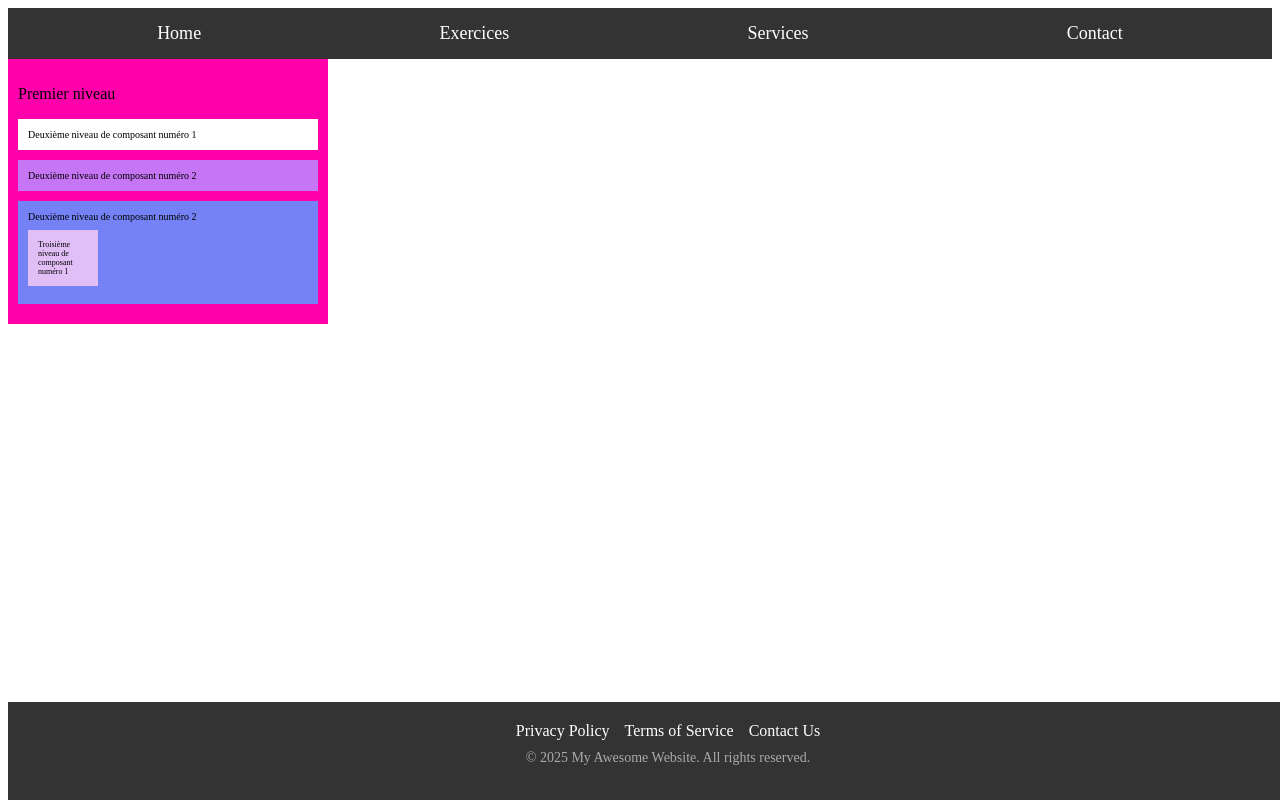
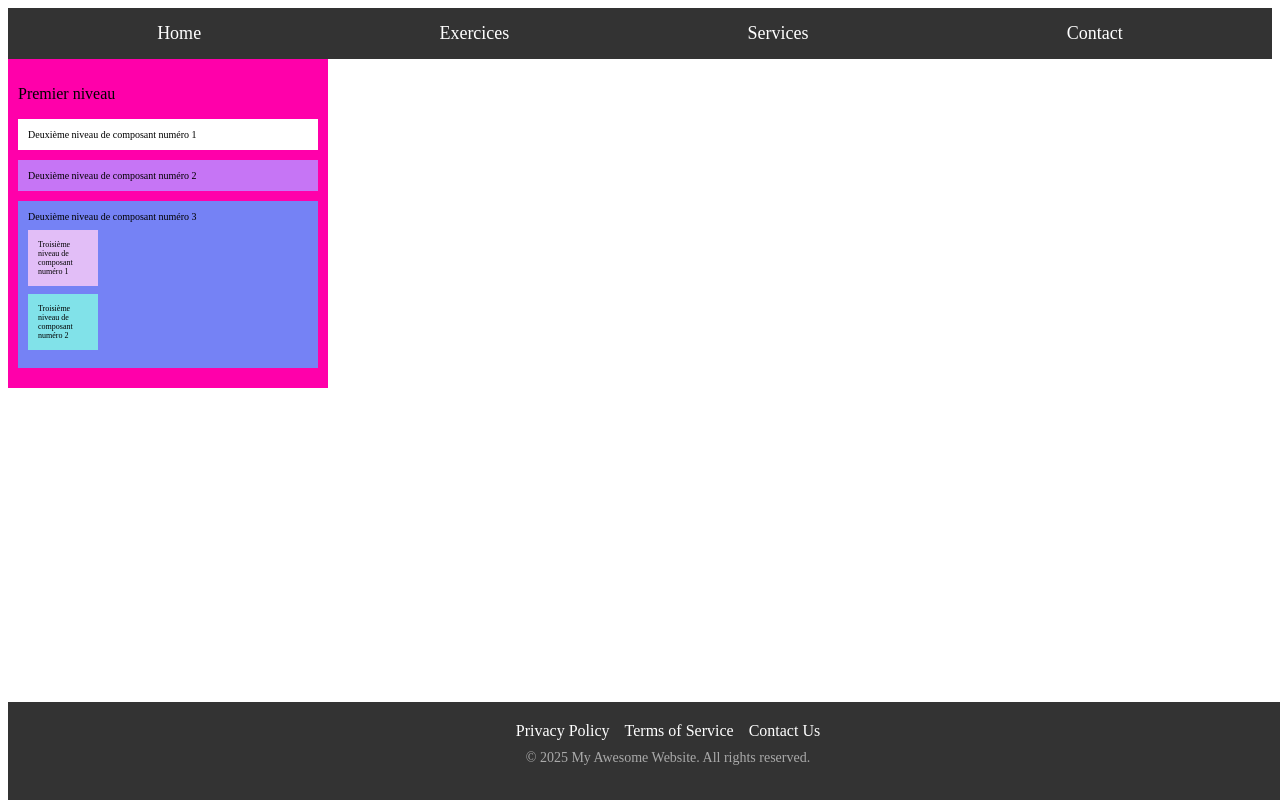
Before and after one commit to ApollineSetan/AngularApp, an Angular app: page /exercice1 in a window 1280 px wide. Built offline with nearby package versions, Linux system fonts and the light colour scheme.

Commit message:
subleveladded2

```diff
--- a/src/app/exercice1/exo1details3/exo1details3.component.html
+++ b/src/app/exercice1/exo1details3/exo1details3.component.html
@@ -1,3 +1,4 @@
-<p>Deuxième niveau de composant numéro 2
+<p>Deuxième niveau de composant numéro 3
     <app-exo1sousdetails></app-exo1sousdetails>
+    <app-exo1sousdetails2></app-exo1sousdetails2>
 </p>
--- a/src/app/exercice1/exo1details3/exo1details3.component.ts
+++ b/src/app/exercice1/exo1details3/exo1details3.component.ts
@@ -1,9 +1,10 @@
 import { Component } from '@angular/core';
 import { Exo1sousdetailsComponent } from './exo1sousdetails/exo1sousdetails.component';
+import { Exo1sousdetails2Component } from './exo1sousdetails2/exo1sousdetails2.component';
 
 @Component({
   selector: 'app-exo1details3',
-  imports: [Exo1sousdetailsComponent],
+  imports: [Exo1sousdetailsComponent, Exo1sousdetails2Component],
   templateUrl: './exo1details3.component.html',
   styleUrl: './exo1details3.component.css'
 })
--- /dev/null
+++ b/src/app/exercice1/exo1details3/exo1sousdetails2/exo1sousdetails2.component.css
@@ -0,0 +1,6 @@
+p {
+    width: 50px;
+    background-color: rgb(129, 226, 233);
+    font-size: 8px;
+    padding: 10px;
+}
--- /dev/null
+++ b/src/app/exercice1/exo1details3/exo1sousdetails2/exo1sousdetails2.component.html
@@ -0,0 +1 @@
+<p>Troisième niveau de composant numéro 2</p>
```
Also changed, not shown: src/app/exercice1/exo1details3/exo1sousdetails2/exo1sousdetails2.component.ts (added, +11 -0 lines), 1 other file (tests, documents, lock files or other folders).
